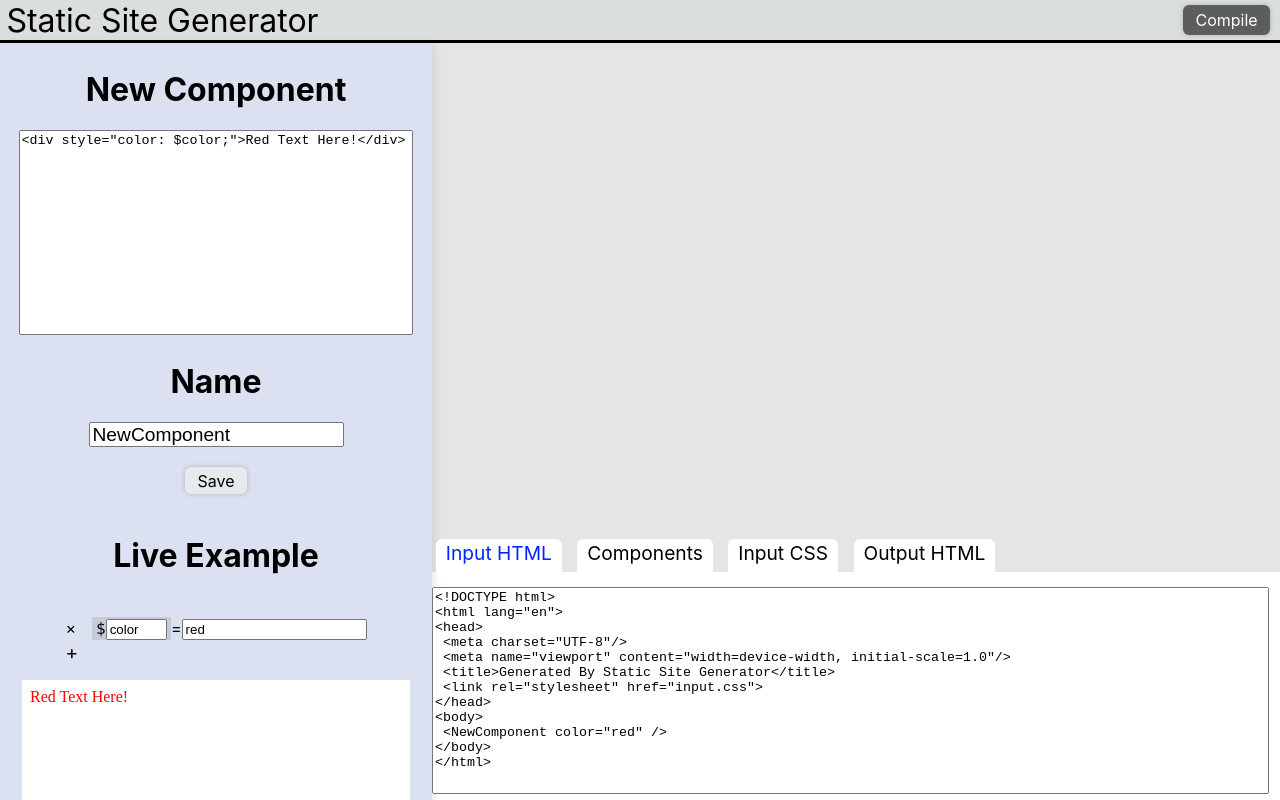
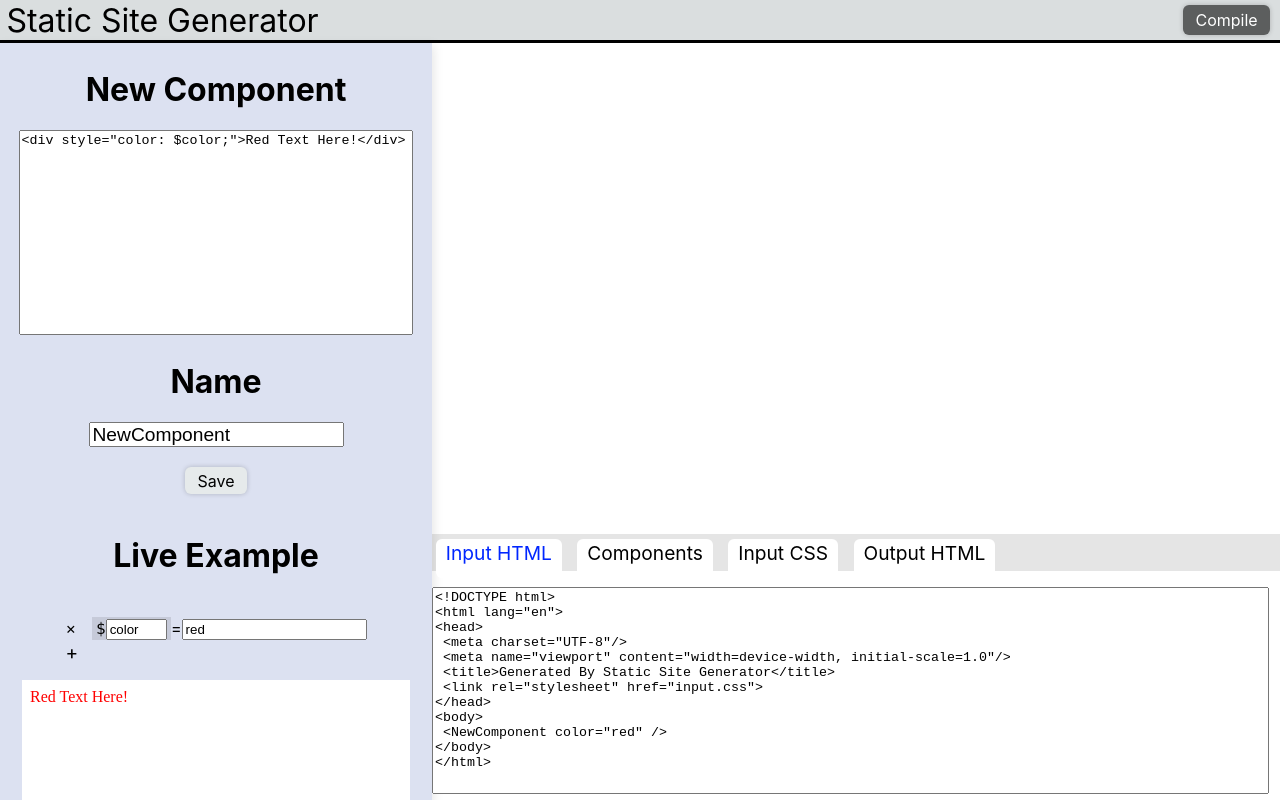
Before and after one commit to NateLevin1/Static-Site-Generator, a React (Create React App) app: page / in a window 1280 px wide. Built offline with nearby package versions, Linux system fonts and the light colour scheme.

Commit message:
💄 Style better

```diff
--- a/src/components/Main/Preview/Preview.css
+++ b/src/components/Main/Preview/Preview.css
@@ -1,7 +1,6 @@
 .Preview {
     width:100%;
     height:70%;
-    background-color: rgba(0,0,0,0.1);
     border: none;
     overflow: auto;
 }
--- a/src/components/Main/Tabzone/Tabzone.css
+++ b/src/components/Main/Tabzone/Tabzone.css
@@ -8,4 +8,5 @@
 .Tabzone .Tabzone-tabs {
     height:14%;
     width:100%;
+    background-color: rgba(0,0,0,0.1);
 }
```
